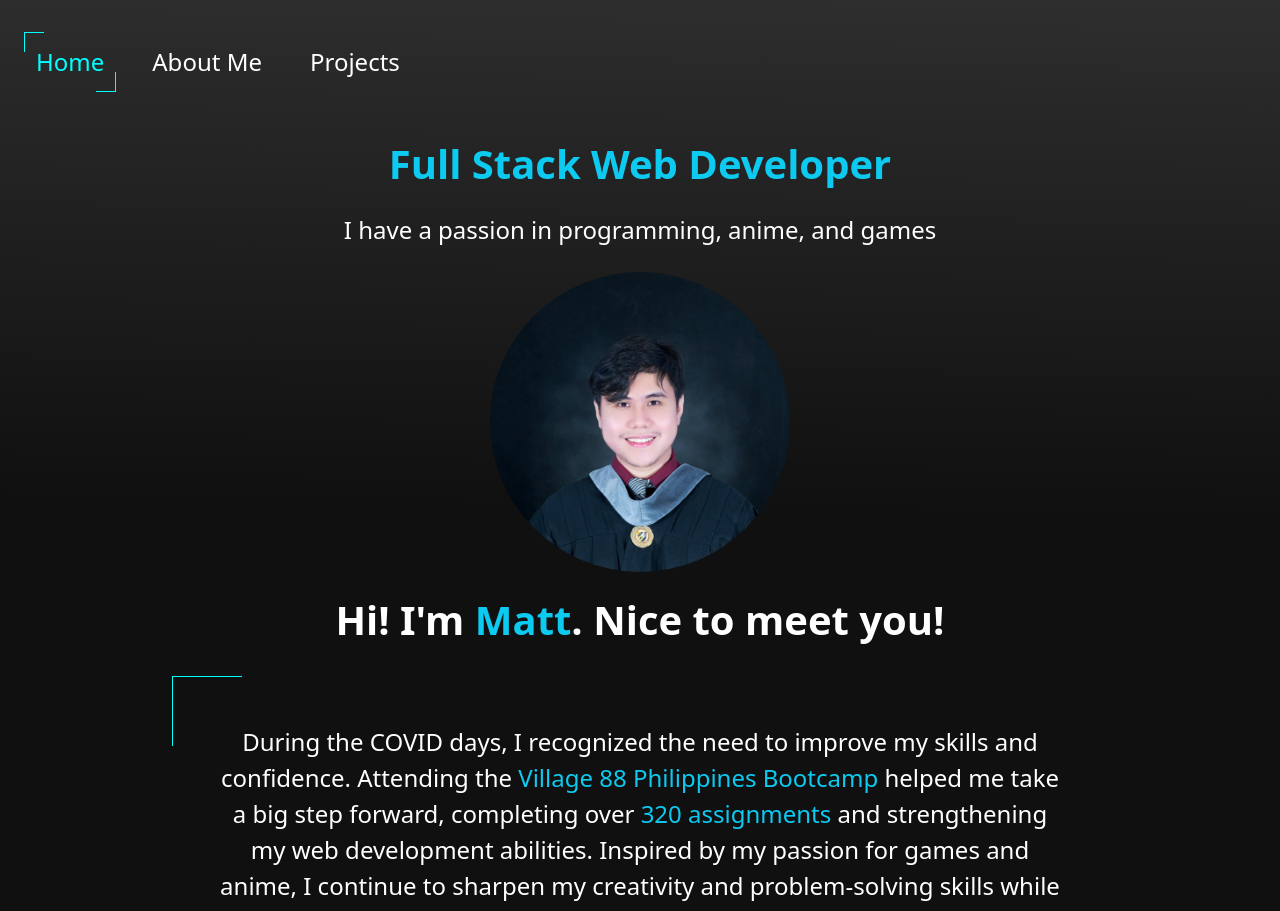
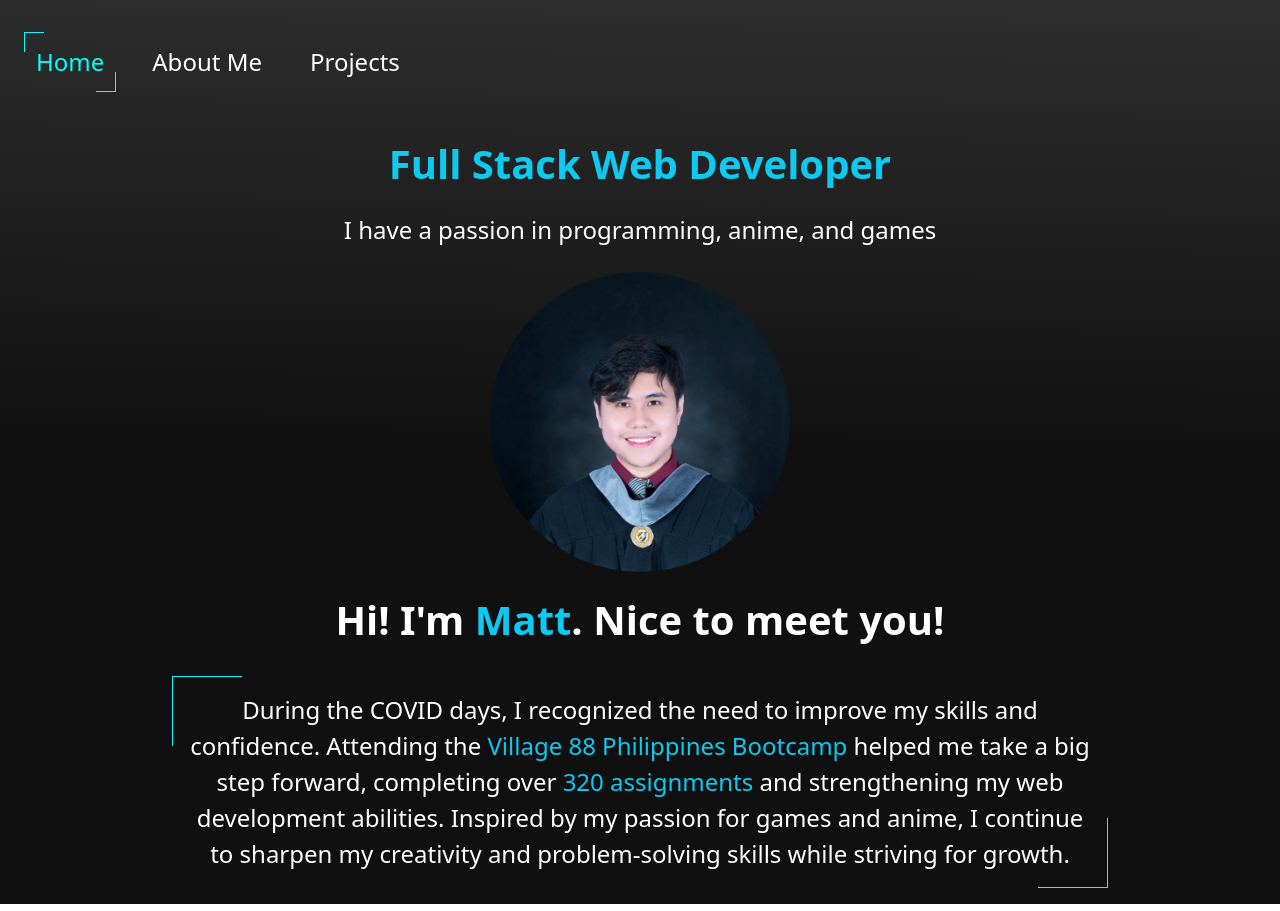
Before and after one commit to MTiu/2025-Projects, a React (Vite) app in the folder my-portfolio/: page / in a window 1280 px wide. Shown: the top 911 px of the page. Built offline with nearby package versions, Linux system fonts and the light colour scheme.

Commit message:
Minor UI/UX updates for Home and About pages

```diff
--- a/my-portfolio/src/components/About/about.module.css
+++ b/my-portfolio/src/components/About/about.module.css
@@ -1,3 +1,4 @@
 .custom-carousel img{
     width: 100%;
+    filter: brightness(70%);
 }
--- a/my-portfolio/src/components/Home/Home.jsx
+++ b/my-portfolio/src/components/Home/Home.jsx
@@ -18,7 +18,7 @@ export default function Home() {
               <h1 className="px-5 py-3 fw-bold text-center">Hi! I'm <span className='text-info'>Matt</span>. Nice to meet you!</h1>
           </Col>
           <Col className="d-flex justify-content-center w-75">
-              <p className="fs-4 text-center framed p-5">
+              <p className="fs-4 text-center framed p-3">
                 During the COVID days, I recognized the need to improve my skills and confidence.
                 Attending the <span className='text-info'>Village 88 Philippines Bootcamp</span> helped me take a big step forward,
                 completing over <span className="text-info">320 assignments</span> and strengthening my web development abilities.
```
